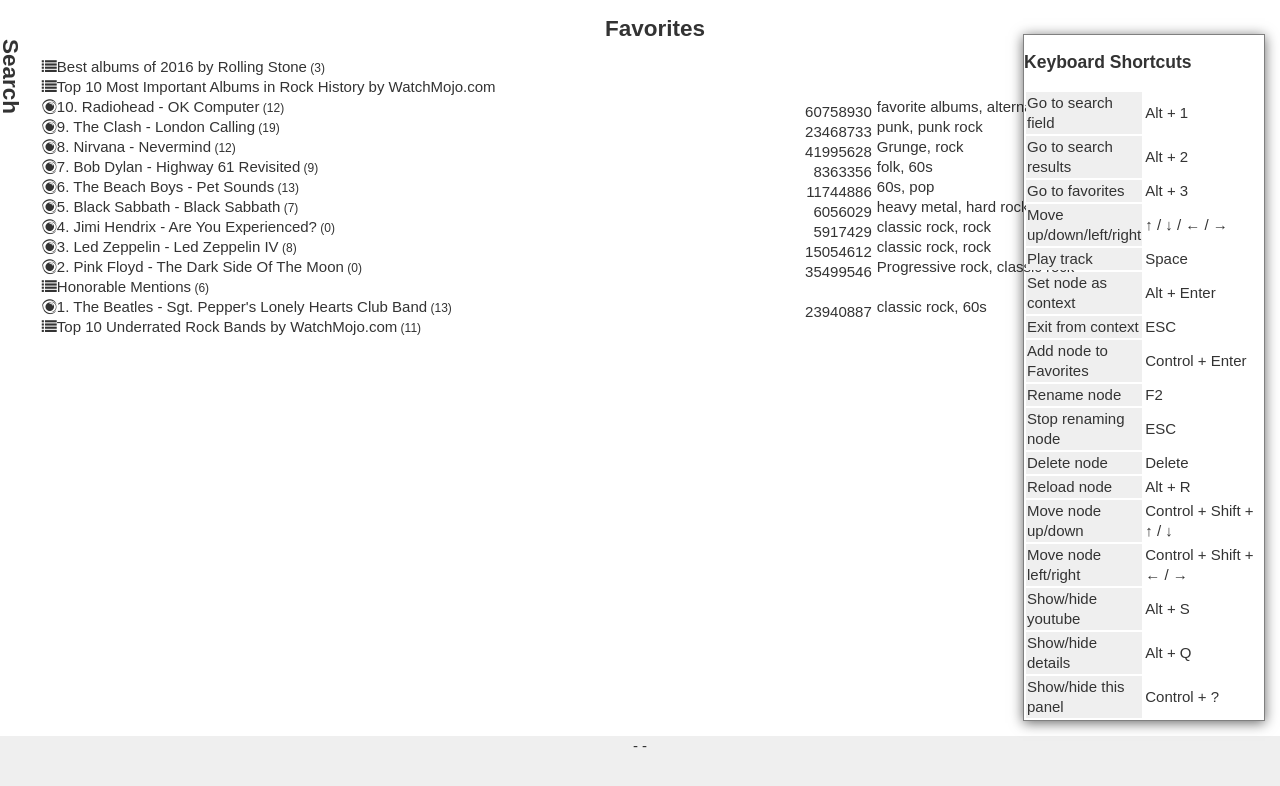
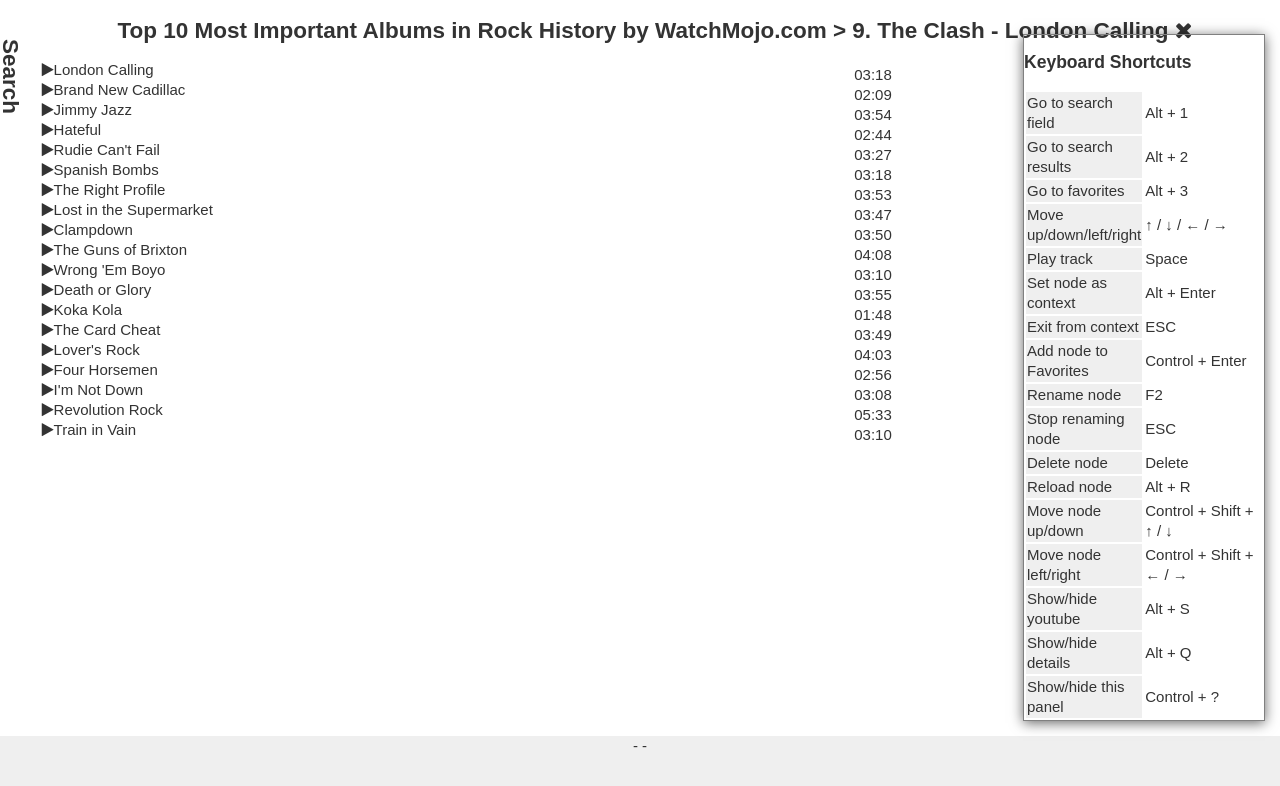
Before and after one commit to ilyaivanov/musicalisimo, a React (Create React App) app: page / in a window 1280 px wide. Both pictures are taken after a click on the icon 49 px from the left and 126 px from the top of the page. Shown: the top 786 px of the page. Built offline with nearby package versions, Linux system fonts and the light colour scheme.

Commit message:
Set remove context via mouse

```diff
--- a/src/Containers/Favorites.tsx
+++ b/src/Containers/Favorites.tsx
@@ -7,10 +7,11 @@
 import * as actions from './InputHandler/actions';
 import {getFirstNodeByProperty, joinNamesForPath} from './selectors';
 import {createSelectedPath} from '../Reducers/nodes.traversal';
+import Icon from '../Components/Icon';
 
 class Favorites extends React.PureComponent<any, any> {
   render() {
-    const {contextNode, contextText} = this.props;
+    const {contextNode, contextText, removeContext} = this.props;
     return (
       <Tab
         right={true}
@@ -21,7 +22,7 @@
         <Header
           style={{'textAlign': 'center'}}
         >
-          {contextNode ? contextText : 'Favorites'}
+          {contextNode ? <span>{contextText} <Icon name="remove" onClick={removeContext}/></span> : 'Favorites'}
         </Header>
         <Tree
           isClean={this.props.isCleanView}
--- a/src/Containers/InputHandler/actions.ts
+++ b/src/Containers/InputHandler/actions.ts
@@ -21,6 +21,9 @@
 
 const createSelectionPathFromState = (getState: GetState, criteria?) =>
   createSelectedPath(getSelectedTab(getState()).nodes, criteria);
+
+const createPathById = (id: string, getState: GetState) =>
+  createSelectionPathFromState(getState, n => n.get('id') === id);
 
 const selectionAction = (actionName, actionProps?) => (dispatch: Dispatch<any>, getState: GetState) =>
   dispatch({
@@ -81,7 +84,7 @@
 export const hideNodeById = (id: string) => (dispatch: Dispatch<any>, getState: GetState) => {
   dispatch({
     type: 'hide',
-    selectionPath: createSelectionPathFromState(getState, n => n.get('id') === id),
+    selectionPath: createPathById(id, getState),
   });
 };
 
@@ -108,11 +111,12 @@
 };
 
 export const onSetContext = (id: string) => (dispatch: Dispatch<any>, getState: GetState) => {
-  console.log(id);
   removeExistingContext(getState, dispatch);
-  // dispatch(show());
-  // dispatch(selectionAction('create_context'));
-  // dispatch(moveDown());
+  // TODO: if no child - load subchild
+  dispatch({
+    type: 'create_context',
+    selectionPath: createPathById(id, getState),
+  });
 };
 
 export const removeContext = () => (dispatch: Dispatch<any>, getState: GetState) => {
```
